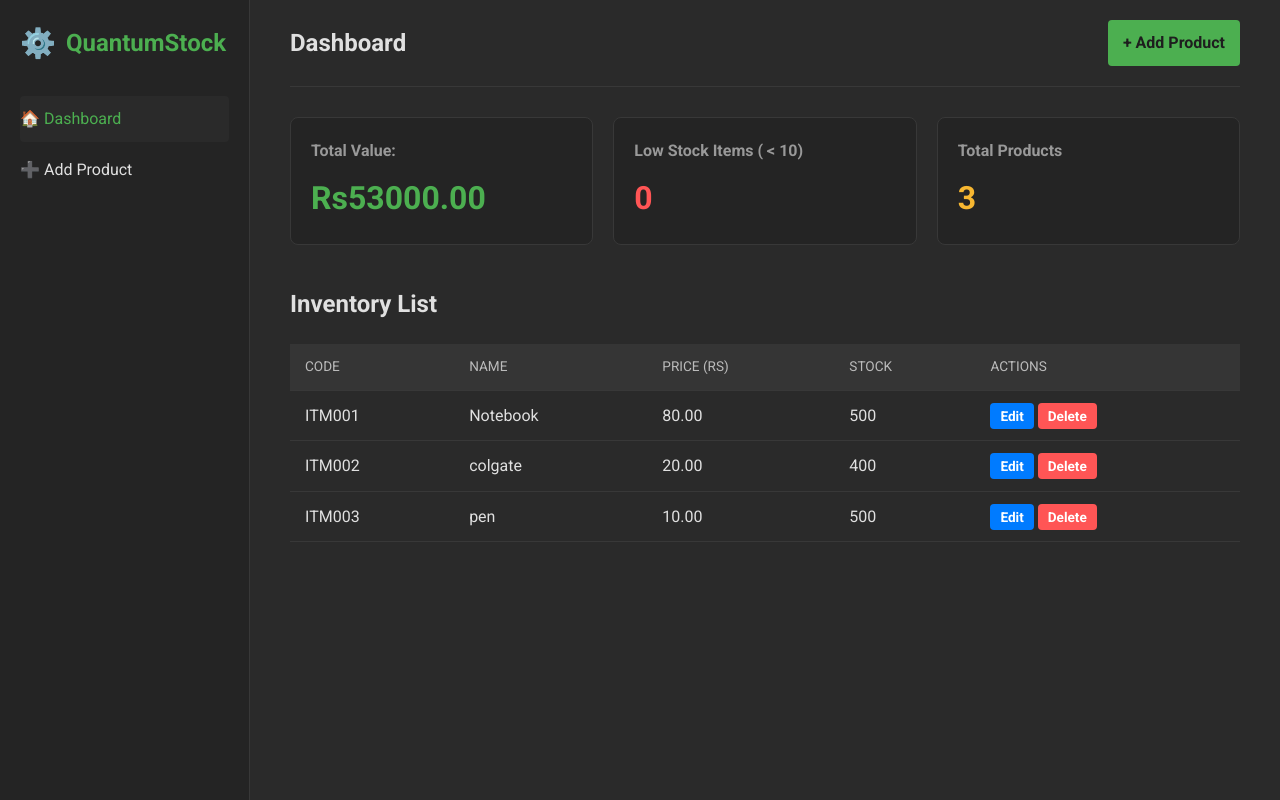
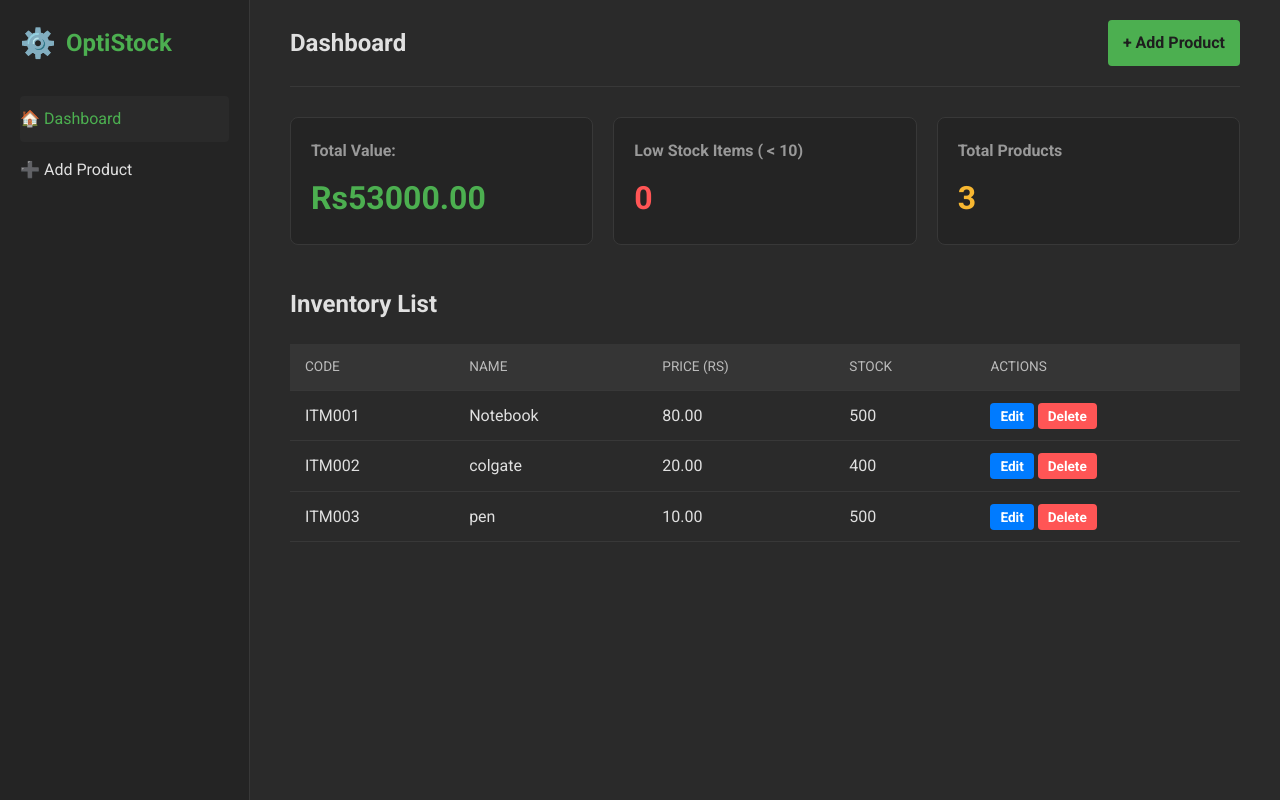
Before and after one commit to Ritika-gupta13/inventory-project, a Flask app: page / in a window 1280 px wide. Run offline with Flask 3, Linux system fonts and the light colour scheme.

Commit message:
Update base.html

```diff
--- a/templates/base.html
+++ b/templates/base.html
@@ -2,7 +2,7 @@
 <html lang="en">
 <head>
     <meta charset="UTF-8">
-    <title>Inventory Tracker</title>
+    <title>OptiStock</title>
     <link rel="stylesheet" href="{{ url_for('static', filename='style.css') }}">
     <link href="https://fonts.googleapis.com/css2?family=Roboto:wght@400;700&display=swap" rel="stylesheet">
 </head>
@@ -10,7 +10,7 @@
     <div class="main-container">
         <aside class="sidebar">
             <div class="logo">
-                <span class="logo-icon">⚙️</span> QuantumStock
+                <span class="logo-icon">⚙️</span>OptiStock
             </div>
             <nav>
                 <ul>
```
